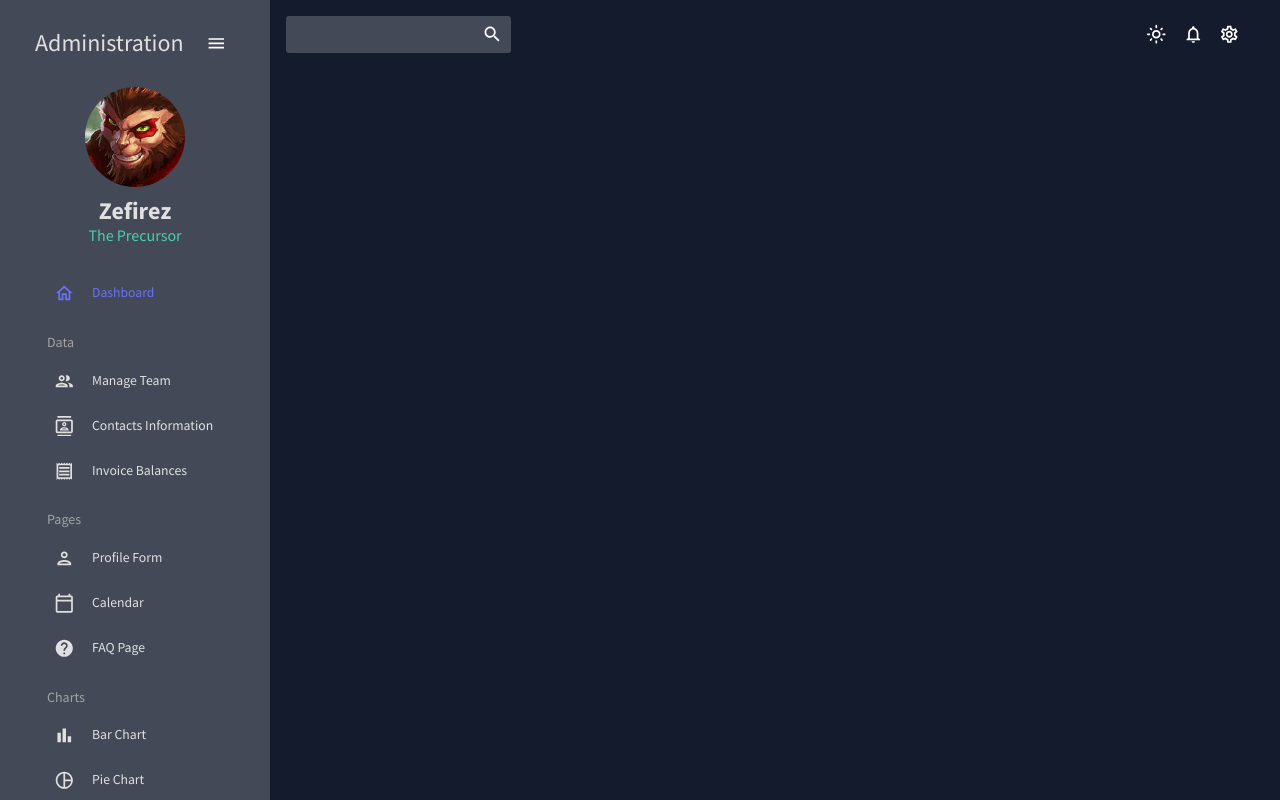
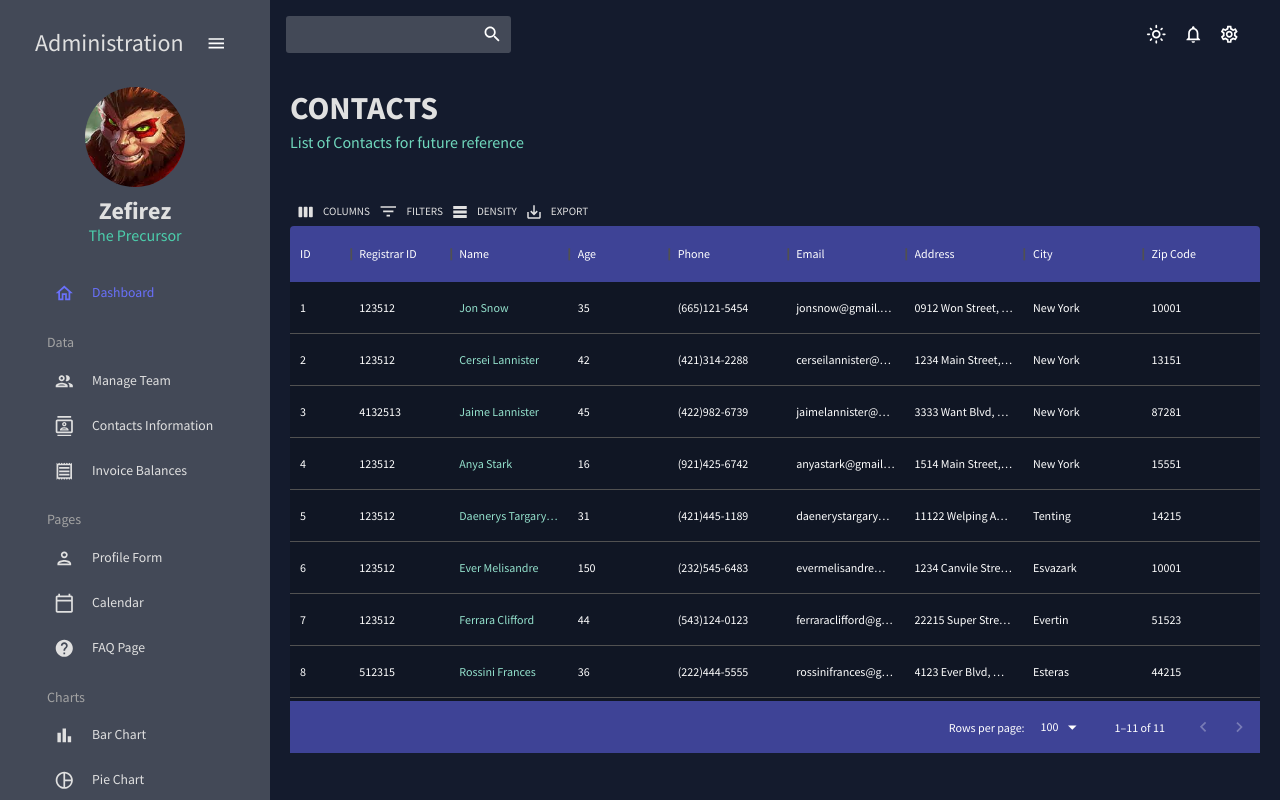
Before and after one commit to Tsumirez/react-dashboard, a React (Create React App) app: page /contacts in a window 1280 px wide. Built offline with nearby package versions, Linux system fonts and the light colour scheme.

Commit message:
Added contacts scene table view with grid toolbar!

```diff
--- a/src/App.js
+++ b/src/App.js
@@ -6,7 +6,7 @@ import SideBar from "./scenes/global/SideBar";
 import Dashboard from "./scenes/dashboard"
 import Team from "./scenes/team"
 // import Invoices from "./scenes/invoices"
-// import Contacts from "./scenes/contacts"
+import Contacts from "./scenes/contacts"
 // import Bar from "./scenes/bar"
 // import Form from "./scenes/form"
 // import Line from "./line"
@@ -29,7 +29,8 @@ function App() {
             <Routes>
               <Route path="/" element={<Dashboard />} />
               <Route path="/team" element={<Team />} />
-              {/*<Route path="/contacts" element={<Contacts />} />
+              <Route path="/contacts" element={<Contacts />} />
+              {/*}
               <Route path="/invoices" element={<Invoices />} />
               <Route path="/form" element={<Form />} />
               <Route path="/bar" element={<Bar />} />
--- /dev/null
+++ b/src/scenes/contacts/index.jsx
@@ -0,0 +1,69 @@
+import { Box, Toolbar } from "@mui/material";
+import { DataGrid, GridToolbar } from "@mui/x-data-grid";
+import { tokens } from '../../theme';
+import { mockDataContacts } from '../../data/mockData';
+
+import Header from '../../components/Header';
+import { useTheme } from "@mui/material"
+
+const Contacts = () => {
+    const theme = useTheme();
+    const colors = tokens(theme.palette.mode);
+
+    const columns = [
+        { field: "id", headerName: "ID", flex: 0.5 },
+        { field: "registrarId", headerName: "Registrar ID" },
+
+        { field: "name", headerName: "Name", flex: 1, cellClassName: "name-column--cell" },
+        { field: "age", headerName: "Age", type: "number", headerAlign: "left", align: "left" },
+        { field: "phone", headerName: "Phone", flex: 1 },
+        { field: "email", headerName: "Email", flex: 1 },
+        { field: "address", headerName: "Address", flex: 1 },
+        { field: "city", headerName: "City", flex: 1 },
+        { field: "zipCode", headerName: "Zip Code", flex: 1 },
+    ];
+
+    return (
+        <Box m="20px">
+            <Header title="CONTACTS" subtitle="List of Contacts for future reference" />
+
+            <Box
+                m="40px 0 0 0"
+                height="70vh"
+                sx = {{
+                    "& .MuiDataGrid-root" : {
+                        border: "none"
+                    },
+                    "& .MuiDataGrid-cell" : {
+                        borderBottom: "none"
+                    },
+                    "& .name-column--cell" : {
+                        color: colors.greenAccent[300]
+                    },
+                    "& .MuiDataGrid-columnHeaders" : {
+                        backgroundColor: colors.blueAccent[700],
+                        borderBottom: "none"
+                    },
+                    "& .MuiDataGrid-virtualScroller" : {
+                        backgroundColor: colors.primary[600]
+                    },
+                    "& .MuiDataGrid-footerContainer" : {
+                        borderTop: "none",
+                        backgroundColor: colors.blueAccent[700]
+                    },
+                    "& .MuiDataGrid-toolbarContainer .MuiButton-text" : {
+                        color: `${colors.gray[100]} !important`
+                    }
+                }}
+            >
+                <DataGrid
+                    rows={mockDataContacts}
+                    columns={columns}
+                    components = {{ Toolbar : GridToolbar }}
+                />
+            </Box>
+        </Box>
+    )
+}
+
+export default Contacts;
```
